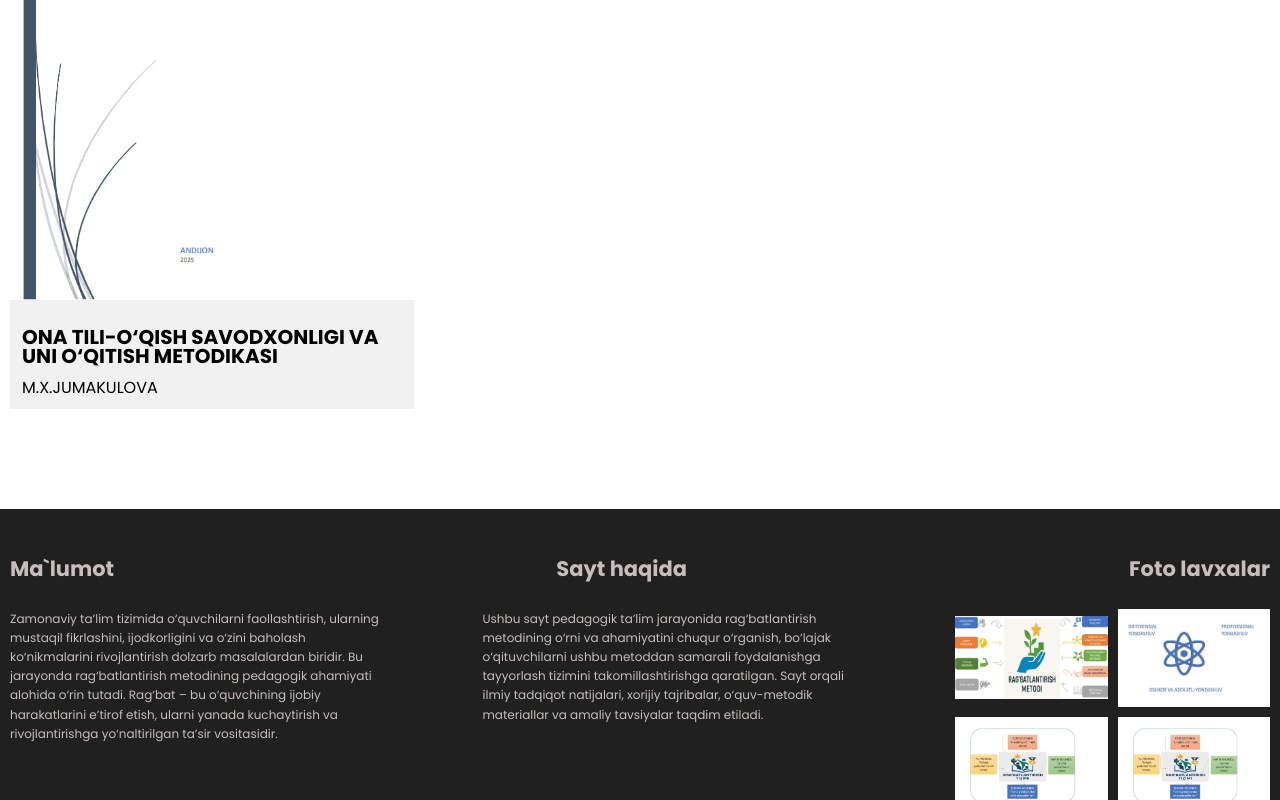
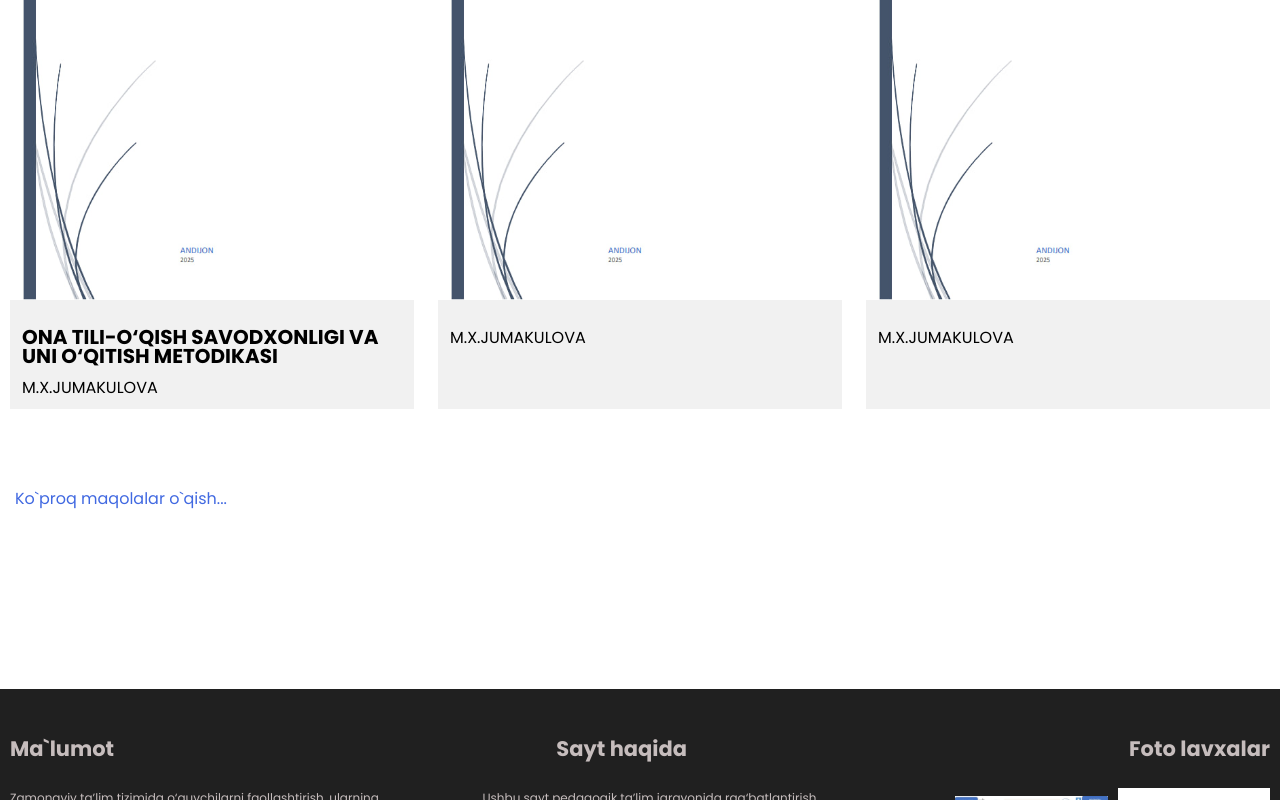
Before and after one commit to umayr-dev/yuksalish-sari, a React (Vite) app: page /portfolio in a window 1280 px wide. Shown: the part 506-1306 px from the top of the page. Built offline with nearby package versions, Linux system fonts and the light colour scheme; no server answers.

Commit message:
full fixed

```diff
--- a/src/assets/styles/homepage.css
+++ b/src/assets/styles/homepage.css
@@ -264,7 +264,12 @@
 .page-content span{
   font-size: 12px;
 }
-
+.maqola{
+  display: flex;
+  margin: 50px 0;
+  padding: 30px 5px;
+  color: royalblue;
+}
 @media (max-width: 1024px) {
   .banner-text {
     gap: 24px;
--- a/src/pages/Home.jsx
+++ b/src/pages/Home.jsx
@@ -131,7 +131,7 @@ export default function Home() {
             Zamonaviy ta’lim tizimida o‘quvchilarni faollashtirish, ularning mustaqil fikrlashini, ijodkorligini va o‘zini baholash ko‘nikmalarini rivojlantirish dolzarb masalalardan biridir. Bu jarayonda rag‘batlantirish metodining pedagogik ahamiyati alohida o‘rin tutadi. Rag‘bat – bu o‘quvchining ijobiy harakatlarini e’tirof etish, ularni yanada kuchaytirish va rivojlantirishga yo‘naltirilgan ta’sir vositasidir.
             </span>
 
-            <Link className="more-info__link" to={"/resurs"}>
+            <Link className="more-info__link" to={"/portfolio"}>
             Batafsil:
             </Link>
           </div>
--- a/src/pages/Main.jsx
+++ b/src/pages/Main.jsx
@@ -10,7 +10,7 @@ import { AnimatePresence } from "framer-motion"
 import Photos from "./Photos"
 import Videos from "./Videos"
 import Info from "./Info"
-import Resurs from "./Resurs"
+// import Resurs from "./Resurs"
 
 function Main() {
   const location = useLocation();
@@ -26,7 +26,7 @@ function Main() {
             <Route path="/pages" element={<Pages/>}/>
             <Route path="/apply" element={<Apply/>}/>
             <Route path="/info" element={<Info/>}/>
-            <Route path="/resurs" element={<Resurs/>}/>
+            {/* <Route path="/resurs" element={<Resurs/>}/> */}
             <Route path="/decision" element={<Decision/>}/>
             <Route path="/galeria/photos" element={<Photos />} />
         <Route path="/galeria/videos" element={<Videos />} />
--- a/src/pages/Portfolio.jsx
+++ b/src/pages/Portfolio.jsx
@@ -19,6 +19,18 @@ export default function Portfolio() {
       title: "ONA TILI-O‘QISH SAVODXONLIGI VA UNI O‘QITISH METODIKASI",
       author: "M.X.JUMAKULOVA",
       pdfUrl: "/M.Jumakulova. o'quv qo'llanma.pdf"
+    },{
+      id: 2,
+      image: "/images/book1.jpg",
+      title: "",
+      author: "M.X.JUMAKULOVA",
+      pdfUrl: "/rag'batlantirish.pdf"
+    },{
+      id: 3,
+      image: "/images/book1.jpg",
+      title: "",
+      author: "M.X.JUMAKULOVA",
+      pdfUrl: "/Mavludaxon Xosilovna. slayd for muhokama.pdf"
     }
   ];
 
@@ -50,6 +62,7 @@ export default function Portfolio() {
               </div>
             ))}
           </div>
+          <a className="maqola" href="https://scholar.googleusercontent.com/scholar?q=cache:e1r3w4cQBAsJ:scholar.google.com/+Mavludaxon+Jumakulova&hl=ru&as_sdt=0,5">Ko`proq maqolalar o`qish... </a>
         </div>
       </div>
 
--- a/src/pages/Resurs.jsx
+++ /dev/null
@@ -1,8 +0,0 @@
-
-function Resurs() {
-  return (
-    <div>Resurs</div>
-  )
-}
-
-export default Resurs
```
Also changed, not shown: 2 other files (tests, documents, lock files or other folders).
